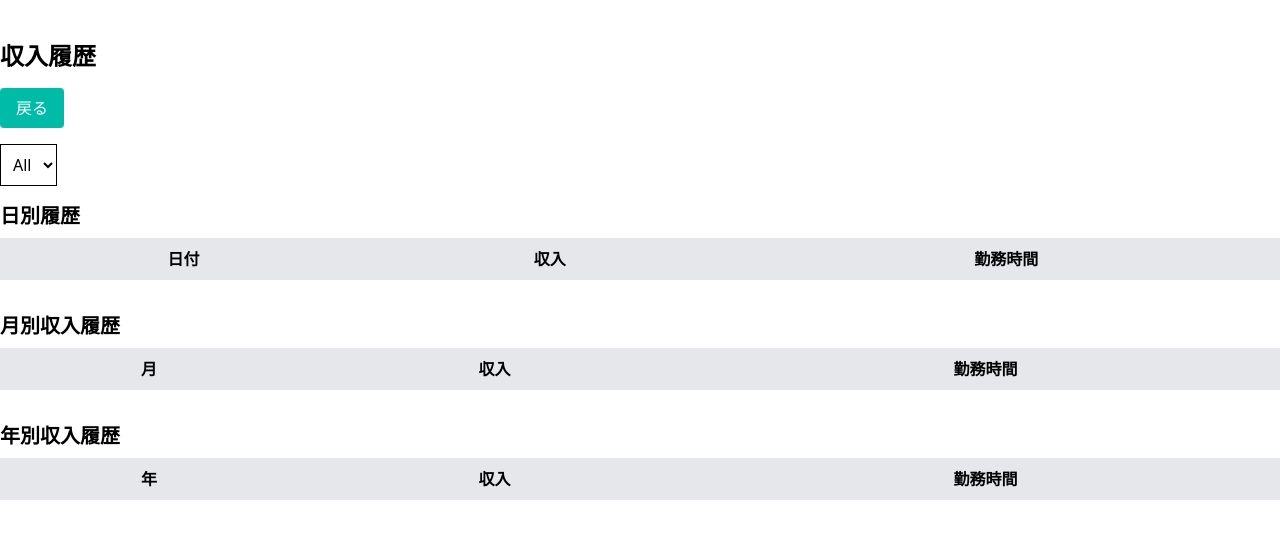
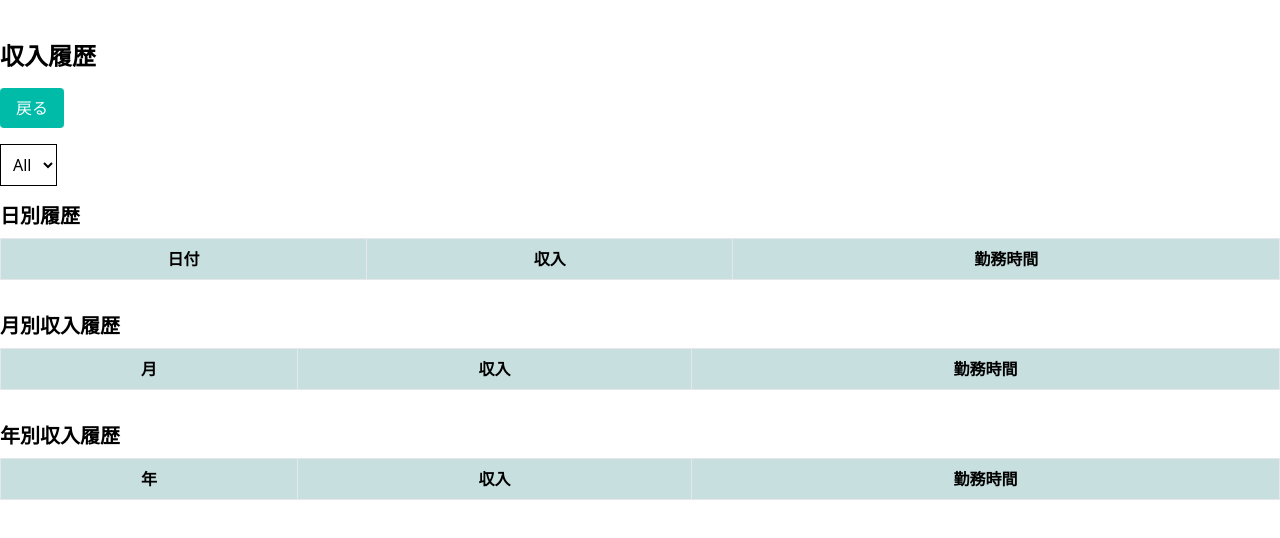
Before and after one commit to FirasAguel/baito-income-tracker, a Next.js app: page /statistics in a window 1280 px wide. Shown: the top 538 px of the page. Built offline with nearby package versions, Linux system fonts and the light colour scheme.

Commit message:
style: replace gray with grayish teal

```diff
--- a/src/app/shift/page.tsx
+++ b/src/app/shift/page.tsx
@@ -451,7 +451,7 @@
         {/* Shifts List Table */}
         <table className="min-w-full table-auto">
           <thead>
-            <tr className="bg-gray-200">
+            <tr className="bg-[#c7dfde]">
               <th className="px-4 py-2">日付</th>
               <th className="px-4 py-2">勤務先</th>
               <th className="px-4 py-2">出勤時間</th>
--- a/src/app/shift_settings/page.tsx
+++ b/src/app/shift_settings/page.tsx
@@ -132,7 +132,7 @@
 
         <table className="min-w-full table-auto">
           <thead>
-            <tr className="bg-gray-200">
+            <tr className="bg-[#c7dfde]">
               <th className="px-4 py-2">勤務先</th>
               <th className="px-4 py-2">通常時給 (円)</th>
               <th className="px-4 py-2">深夜時給 (円)</th>
--- a/src/app/statistics/page.tsx
+++ b/src/app/statistics/page.tsx
@@ -176,7 +176,7 @@
         <h2 className="mb-2 text-xl font-semibold">日別履歴</h2>
         <div className="overflow-x-auto">
           <table className="min-w-full table-auto border-collapse border border-gray-200">
-            <thead className="bg-gray-200">
+            <thead className="bg-[#c7dfde]">
               <tr>
                 <th className="border border-gray-200 px-4 py-2">日付</th>
                 <th className="border border-gray-200 px-4 py-2">収入</th>
@@ -201,7 +201,7 @@
         <h2 className="mb-2 text-xl font-semibold">月別収入履歴</h2>
         <div className="overflow-x-auto">
           <table className="min-w-full table-auto border-collapse border border-gray-200">
-            <thead className="bg-gray-200">
+            <thead className="bg-[#c7dfde]">
               <tr>
                 <th className="border border-gray-200 px-4 py-2">月</th>
                 <th className="border border-gray-200 px-4 py-2">収入</th>
@@ -226,7 +226,7 @@
         <h2 className="mb-2 text-xl font-semibold">年別収入履歴</h2>
         <div className="overflow-x-auto">
           <table className="min-w-full table-auto border-collapse border border-gray-200">
-            <thead className="bg-gray-200">
+            <thead className="bg-[#c7dfde]">
               <tr>
                 <th className="border border-gray-200 px-4 py-2">年</th>
                 <th className="border border-gray-200 px-4 py-2">収入</th>
```
